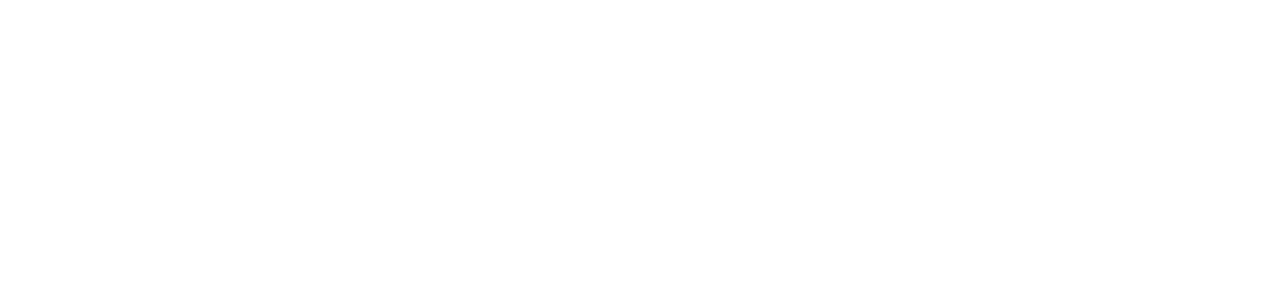
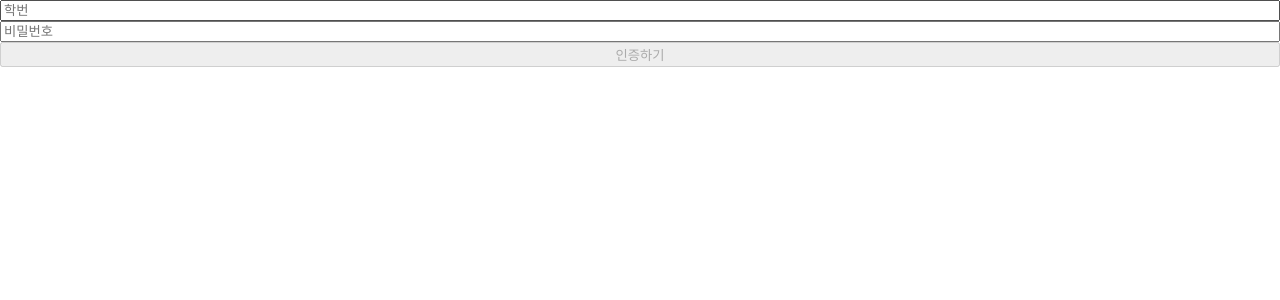
Before and after one commit to GINK-SS/SEGORANG_FRONTEND, a React (Create React App) app: page /signUp in a window 1280 px wide. Shown: the top 300 px of the page. Built offline with nearby package versions, Linux system fonts and the light colour scheme.

Commit message:
feat: SJAuth에 학번 비밀번호 입력 폼 구현
추가 해야할 것)
세고랑 DB에 존재하는지와 학번 비밀번호가 일치하는지 여부를 파악하는 api 연결해야함

```diff
--- a/src/routes/signUp/SJAuth.tsx
+++ b/src/routes/signUp/SJAuth.tsx
@@ -1,5 +1,55 @@
+import { useForm } from 'react-hook-form';
+import styled from 'styled-components';
+
+const SignUpForm = styled.form`
+  display: flex;
+  flex-direction: column;
+`;
+const SignUpInput = styled.input``;
+
+interface IInputData {
+  studentId: string;
+  studentPw: string;
+}
+
+interface IInDB {
+  in_db: boolean;
+  msg: string;
+  result: null;
+  status_code: number;
+  status_msg: string;
+}
+
 function SJAuth() {
-  return null;
+  const {
+    register,
+    handleSubmit,
+    formState: { errors },
+    watch,
+    reset,
+  } = useForm<IInputData>();
+
+  const submitSJAuthInput = () => {
+    console.log('세고랑 DB 안에 있는지 확인 후 세종대학교 구성원인지 확인!');
+    reset({ studentId: '', studentPw: '' });
+  };
+
+  return (
+    <SignUpForm onSubmit={handleSubmit(submitSJAuthInput)}>
+      <SignUpInput
+        {...register('studentId', { required: '학번을 입력하세요' })}
+        type="text"
+        placeholder="학번"
+      />
+      <SignUpInput
+        {...register('studentPw', { required: '비밀번호를 입력하세요' })}
+        type="password"
+        placeholder="비밀번호"
+      />
+      <span>{errors?.studentId?.message || errors?.studentPw?.message}</span>
+      <button disabled={!watch('studentId') || !watch('studentPw')}>인증하기</button>
+    </SignUpForm>
+  );
 }
 
 export default SJAuth;
```
